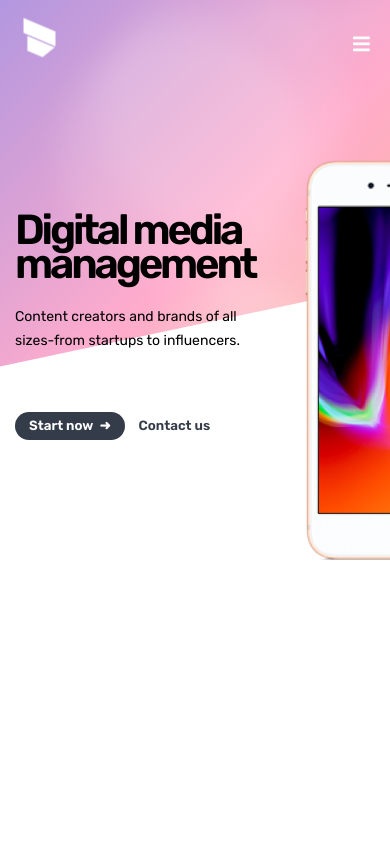
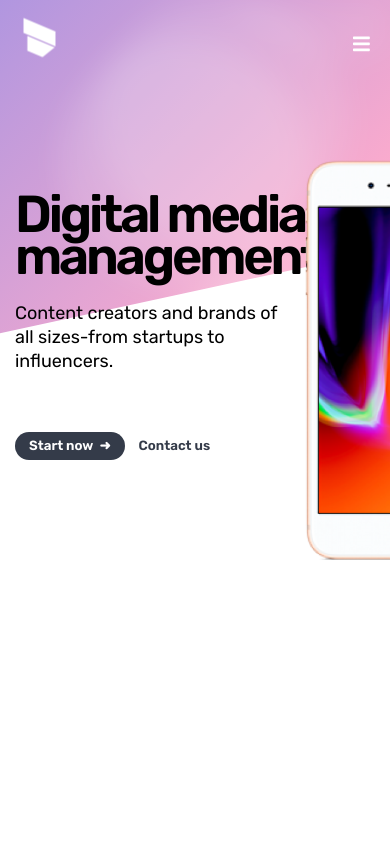
Before and after one commit to ruairifitzsimmons/decision, a React (Create React App) app: page / in a window 390 px wide. Shown: the top 844 px of the page. Built offline with nearby package versions, Linux system fonts and the light colour scheme.

Commit message:
rebuilt canvas

```diff
--- a/src/App.css
+++ b/src/App.css
@@ -8,7 +8,6 @@
 }
 
 body {
-  height: 400px;
   background: linear-gradient(-45deg, #ee7752, #f0c91a, #ffaccc, #3273ff, #57d2ff);
 	background-size: 600% 600%;
   background-repeat: no-repeat;
@@ -26,15 +25,16 @@ body {
 		background-position: 0% 50%;
 	}
 }
-.diagonal-box {
-    background-color: rgba(255, 255, 255);
-    transform: skewY(-12deg);
-    height:100vh;
-    width: 100%;
-    position:absolute;
-    top: 325px;
-    z-index: -1;
-    display: inline;
+
+.canvas{
+  background-color: rgba(255, 255, 255);
+  width: 100%;
+  position:absolute;
+  clip-path: polygon(0 50%, 100% 20%, 100% 100%, 0 100%);
+  z-index: -1;
+  display: inline;
+  overflow: hidden;
+  height: 100%;
 }
 
 .circles{
@@ -167,17 +167,32 @@ body {
 
 
 @keyframes animate {
-
   0%{
       transform: translateY(0) rotate(0deg);
       opacity: 0.5;
       border-radius: 50%;
   }
-
   100%{
       transform: translateY(-1000px) rotate(720deg);
       opacity: 0;
       border-radius: 50%;
   }
+}
 
+
+@media screen and (max-width: 1199px) {
+  .canvas {
+    clip-path: polygon(0 45%, 100% 20%, 100% 100%, 0 100%);
+  }
 }
+@media screen and (max-width:991px) {
+  .canvas {
+    clip-path: polygon(0 38%, 100% 18%, 100% 100%, 0 100%);
+  }
+}
+
+@media screen and (max-width:768px) {
+  .canvas {
+    clip-path: polygon(0 30%, 100% 20%, 100% 100%, 0 100%);
+  }
+}
--- a/src/App.js
+++ b/src/App.js
@@ -8,7 +8,7 @@ function App() {
   return (
     <Router>
       <Navbar/>
-      <canvas id="canvas" className="diagonal-box"></canvas>
+        <canvas id="canvas" className="canvas" width="100"></canvas>
       <ul className="circles">
               <li></li>
               <li></li>
--- a/src/components/MainSection.css
+++ b/src/components/MainSection.css
@@ -5,6 +5,7 @@
 
 .home_main-row {
     align-items:center;
+
 }
 
 .row {
@@ -81,9 +82,15 @@ img {
     }
 }
 
+@media screen and (max-width:1199px) {
+    .heading {
+        font-size:74px;
+    }
+}
+
 @media screen and (max-width:991px) {
     .heading {
-        font-size:42px;
+        font-size:64px;
     }
 }
 
@@ -97,6 +104,7 @@ img {
 
     .home_main-text-wrapper {
         padding-bottom:65px;
+        width: 300px;
     }
 
     .row {
@@ -109,17 +117,18 @@ img {
     }
 
     .heading {
-        font-size:42px;
+        font-size:52px;
         letter-spacing:-0.2rem;
     }
 
     .home_main-subtitle {
-        font-size:14px;
+        width: 90%;
+        font-size:18px;
         line-height:-1rem;
+        font-weight: 400;
     }
 
     .home_main-img-wrapper {
-        margin:0 auto;
         width: 555px;
     }
 
```
Also changed, not shown: public/logo-favicon.png (added), public/manifest.json, 1 other file (tests, documents, lock files or other folders).
